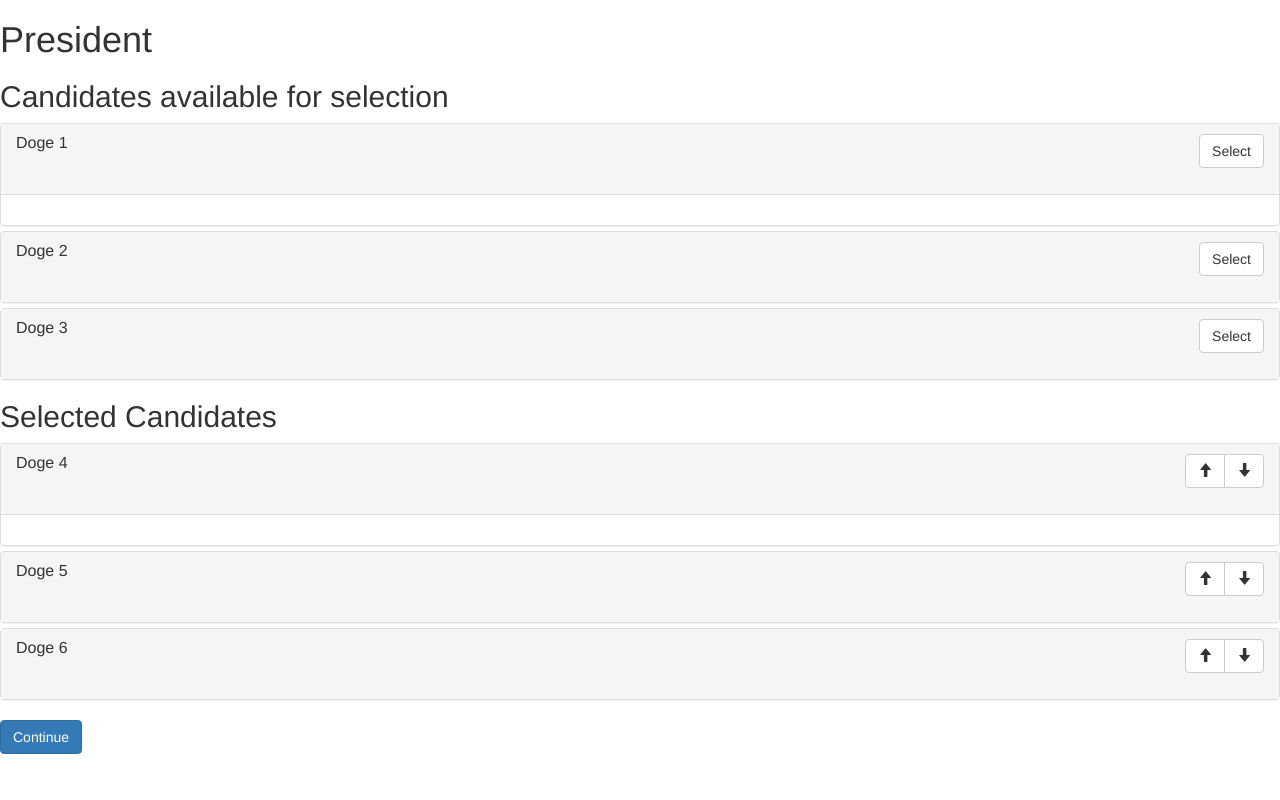
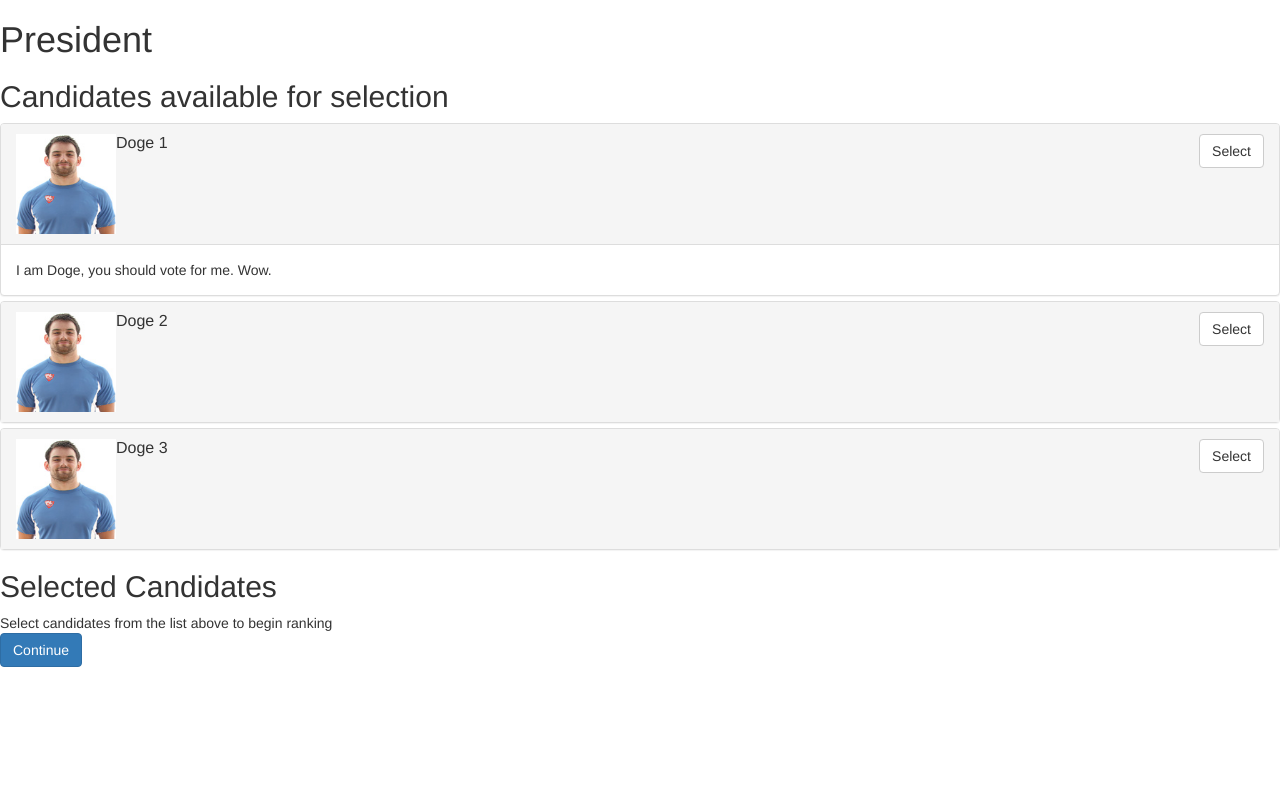
Before and after one commit to EmilyShepherd/Super-Democracy, a PHP site: page /vote-av.php in a window 1280 px wide. Run offline with PHP 8.4, Linux system fonts and the light colour scheme; some libraries are stand-ins or nearby versions.

Commit message:
Add thumbs to vote-av

```diff
--- a/vote-av.php
+++ b/vote-av.php
@@ -8,7 +8,20 @@
 
     <style>
       .candidate {
-        height: 50px;
+        height: 100px;
+      }
+
+      .thumb {
+          width: 100px;
+          height: 100px;
+          overflow: hidden;
+          float: left;
+      }
+
+      .thumb img {
+          width: 100px;
+          height: 100px;
+          margin: 0 0 0 0;
       }
     </style>
 
@@ -32,6 +45,9 @@
           <div class="panel-heading">
             <h4 class="panel-title candidate">
               <a data-toggle="collapse" data-parent="#accordion1" href="#collapseOne">
+                <div class="thumb">
+                  <img src="thumbs/teddy.jpg">
+                </div>
                 Doge 1
               </a>
               <button type="button" class="btn btn-default" style="float: right;">Select</button>
@@ -39,6 +55,7 @@
           </div>
           <div id="collapseOne" class="panel-collapse collapse in">
             <div class="panel-body">
+              I am Doge, you should vote for me. Wow.
             </div>
           </div>
         </div>
@@ -46,6 +63,9 @@
           <div class="panel-heading">
             <h4 class="panel-title candidate">
               <a data-toggle="collapse" data-parent="#accordion1" href="#collapseTwo">
+                <div class="thumb">
+                  <img src="thumbs/teddy.jpg">
+                </div>
                 Doge 2
               </a>
               <button type="button" class="btn btn-default" style="float: right;">Select</button>
@@ -53,6 +73,7 @@
           </div>
           <div id="collapseTwo" class="panel-collapse collapse">
             <div class="panel-body">
+              I am Doge, you should vote for me. Wow.
             </div>
           </div>
         </div>
@@ -60,6 +81,9 @@
           <div class="panel-heading">
             <h4 class="panel-title candidate">
               <a data-toggle="collapse" data-parent="#accordion1" href="#collapseThree">
+                <div class="thumb">
+                  <img src="thumbs/teddy.jpg">
+                </div>
                 Doge 3
               </a>
               <button type="button" class="btn btn-default" style="float: right;">Select</button>
@@ -67,6 +91,7 @@
           </div>
           <div id="collapseThree" class="panel-collapse collapse">
             <div class="panel-body">
+              I am Doge, you should vote for me. Wow.
             </div>
           </div>
         </div>
@@ -75,74 +100,10 @@
 
     <h2>Selected Candidates</h2>
     <div id="selectedCandidates">
-      <div class="panel-group" id="accordion2">
-        <div class="panel panel-default">
-          <div class="panel-heading">
-            <h4 class="panel-title candidate">
-              <a data-toggle="collapse" data-parent="#accordion2" href="#collapseFour">
-                Doge 4
-              </a>
-              <div class="btn-group" style="float: right;">
-                <button type="button" class="btn btn-default">
-                  <span class="glyphicon glyphicon-arrow-up"></span>
-                </button>
-                <button type="button" class="btn btn-default">
-                  <span class="glyphicon glyphicon-arrow-down"></span>
-                </button>
-              </div>
-            </h4>
-          </div>
-          <div id="collapseFour" class="panel-collapse collapse in">
-            <div class="panel-body">
-            </div>
-          </div>
-        </div>
-        <div class="panel panel-default">
-          <div class="panel-heading">
-            <h4 class="panel-title candidate">
-              <a data-toggle="collapse" data-parent="#accordion2" href="#collapseFive">
-                Doge 5
-              </a>
-              <div class="btn-group" style="float: right;">
-                <button type="button" class="btn btn-default">
-                  <span class="glyphicon glyphicon-arrow-up"></span>
-                </button>
-                <button type="button" class="btn btn-default">
-                  <span class="glyphicon glyphicon-arrow-down"></span>
-                </button>
-              </div>
-            </h4>
-          </div>
-          <div id="collapseFive" class="panel-collapse collapse">
-            <div class="panel-body">
-            </div>
-          </div>
-        </div>
-        <div class="panel panel-default">
-          <div class="panel-heading">
-            <h4 class="panel-title candidate">
-              <a data-toggle="collapse" data-parent="#accordion2" href="#collapseSix">
-                Doge 6
-              </a>
-              <div class="btn-group" style="float: right;">
-                <button type="button" class="btn btn-default">
-                  <span class="glyphicon glyphicon-arrow-up"></span>
-                </button>
-                <button type="button" class="btn btn-default">
-                  <span class="glyphicon glyphicon-arrow-down"></span>
-                </button>
-              </div>
-            </h4>
-          </div>
-          <div id="collapseSix" class="panel-collapse collapse">
-            <div class="panel-body">
-            </div>
-          </div>
-        </div>
-      </div>
+      Select candidates from the list above to begin ranking
+    </div>
 
-      <button type="button" class="btn btn-primary">Continue</button>
-    </div>
+    <button type="button" class="btn btn-primary">Continue</button>
 
     <!-- jQuery (necessary for Bootstrap's JavaScript plugins) -->
     <script src="https://code.jquery.com/jquery.js"></script>
```
